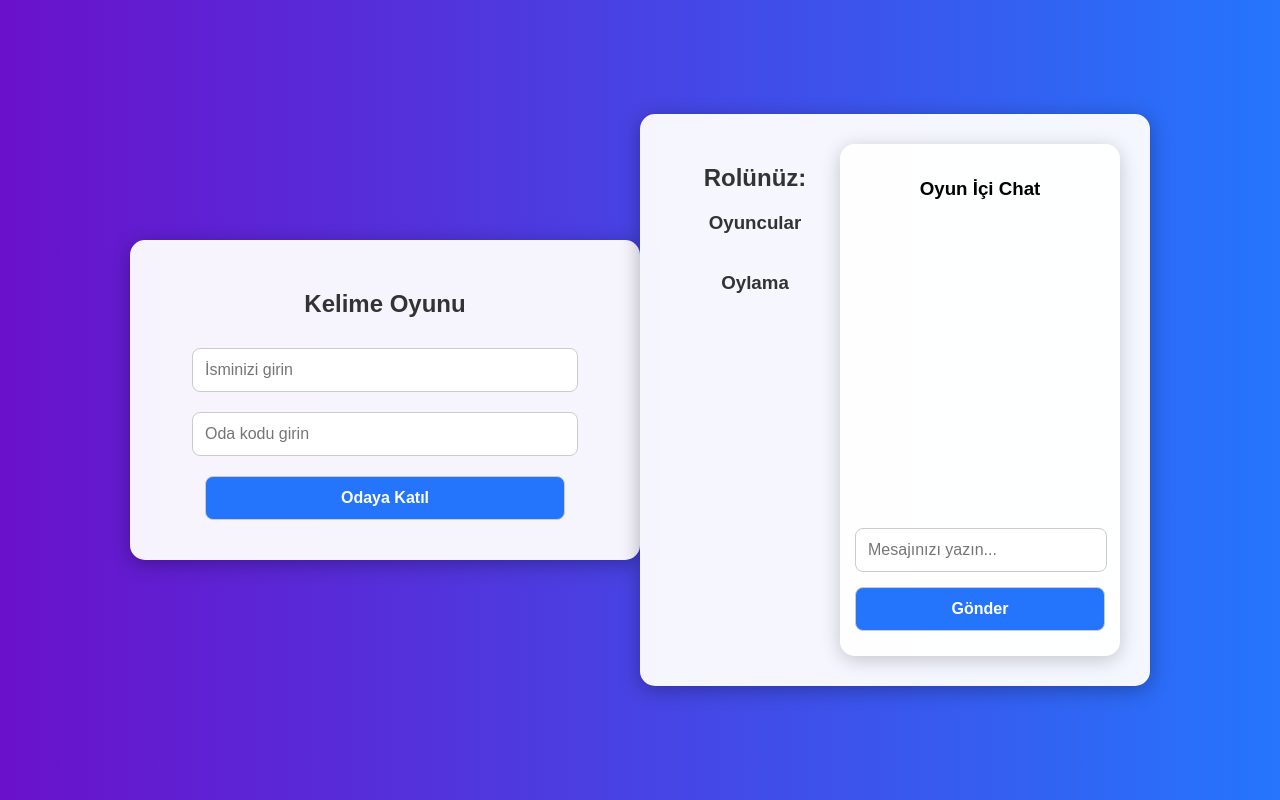
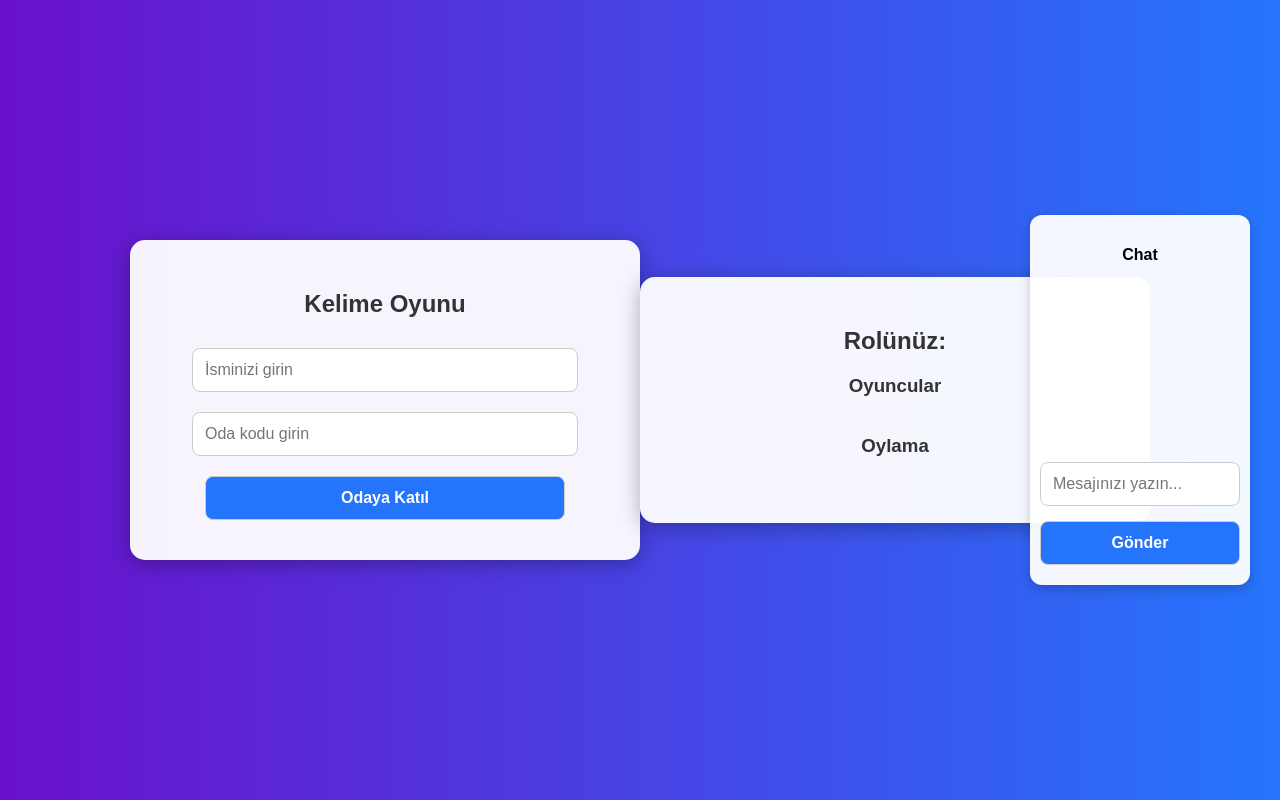
Before and after one commit to duggdggg-cell/kelime_oyunu, a website: page index.html in a window 1280 px wide. Drawn offline with nearby package versions, Linux system fonts and the light colour scheme; no server answers.

Commit message:
index.html

```diff
--- a/index.html
+++ b/index.html
@@ -38,15 +38,17 @@ button:hover { background:#6a11cb; transform:scale(1.05); }
 }
 #baslatBtn:hover { transform: translateX(-50%) scale(1.05); box-shadow:0 6px 16px rgba(0,0,0,0.4);}
 
+/* Oyun ekranı layout */
+#oyunEkrani { display:flex; justify-content:flex-start; align-items:flex-start; position:relative; }
+#oyuncular, #oySonucu { flex:1; margin-right:20px; }
+
 /* Chat */
-#oyunEkrani { display:flex; justify-content:space-between; }
-#oyuncular, #oySonucu { flex:1; margin-right:20px; }
-#chatEkrani { flex:0 0 250px; background:rgba(255,255,255,0.95); padding:15px; border-radius:15px; color:black; box-shadow:0 4px 20px rgba(0,0,0,0.2); display:flex; flex-direction:column; }
-#chatMesajlar { height:300px; overflow-y:auto; flex-grow:1; display:flex; flex-direction:column; }
-.chatMesaj { max-width:80%; padding:8px 12px; border-radius:15px; margin:5px 0; box-shadow:0 2px 6px rgba(0,0,0,0.2); }
+#chatEkrani { width:200px; height:350px; background:rgba(255,255,255,0.95); padding:10px; border-radius:12px; color:black; box-shadow:0 4px 12px rgba(0,0,0,0.2); display:flex; flex-direction:column; position:fixed; right:30px; top:50%; transform:translateY(-50%); }
+#chatMesajlar { height:100%; overflow-y:auto; flex-grow:1; display:flex; flex-direction:column; }
+.chatMesaj { max-width:90%; padding:6px 10px; border-radius:12px; margin:3px 0; box-shadow:0 2px 6px rgba(0,0,0,0.2); font-size:14px; }
 .chatKendi { align-self:flex-end; background: #2575fc; color:white; border-bottom-right-radius:0; }
 .chatBaska { align-self:flex-start; background: #e0e0e0; color:black; border-bottom-left-radius:0; }
-#chatInput { margin-top:10px; width: calc(100% - 24px); }
+#chatInput { margin-top:5px; width:100%; box-sizing:border-box; }
 #chatEkrani button { margin-top:5px; width:100%; }
 </style>
 </head>
@@ -69,9 +71,9 @@ button:hover { background:#6a11cb; transform:scale(1.05); }
     <ul id="oySonucu"></ul>
   </div>
 
-  <!-- Chat -->
+  <!-- Chat sadece oyun ekranında -->
   <div id="chatEkrani">
-    <h3>Oyun İçi Chat</h3>
+    <h4>Chat</h4>
     <div id="chatMesajlar"></div>
     <input id="chatInput" placeholder="Mesajınızı yazın...">
     <button onclick="mesajGonder()">Gönder</button>
@@ -159,16 +161,16 @@ function mesajGonder(){
   document.getElementById("chatInput").value="";
 }
 
-socket.on("chatGuncelle", ({isim, mesaj})=>{
+socket.on("chatGuncelle", ({isim: gonderen, mesaj})=>{
   const div = document.getElementById("chatMesajlar");
   const p = document.createElement("div");
   p.classList.add("chatMesaj");
-  if(isim === isim){ // kendi mesajımız
+  if(gonderen === isim){
     p.classList.add("chatKendi");
   } else {
     p.classList.add("chatBaska");
   }
-  p.textContent = `${isim}: ${mesaj}`;
+  p.textContent = `${gonderen}: ${mesaj}`;
   div.appendChild(p);
   div.scrollTop = div.scrollHeight;
 });
```
